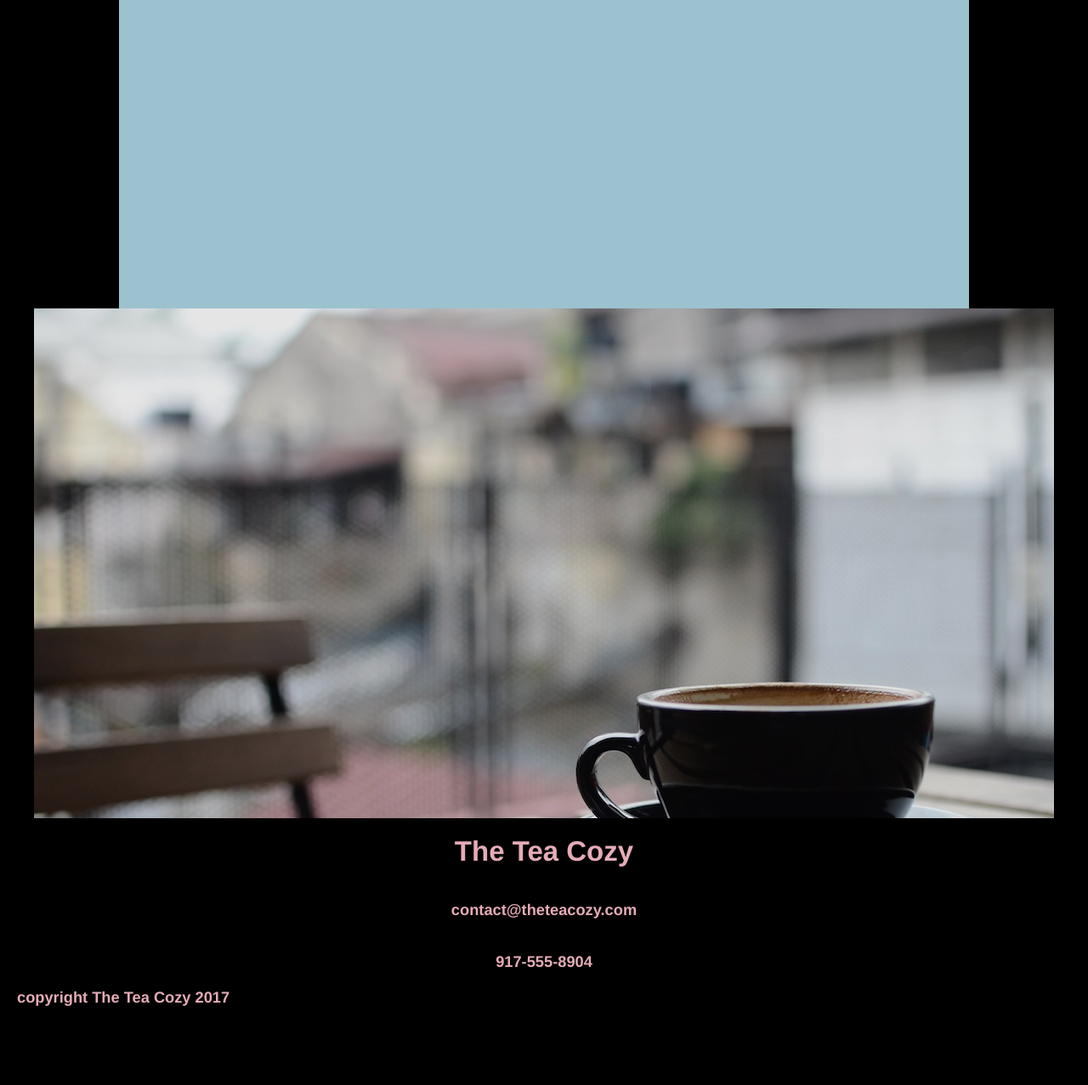
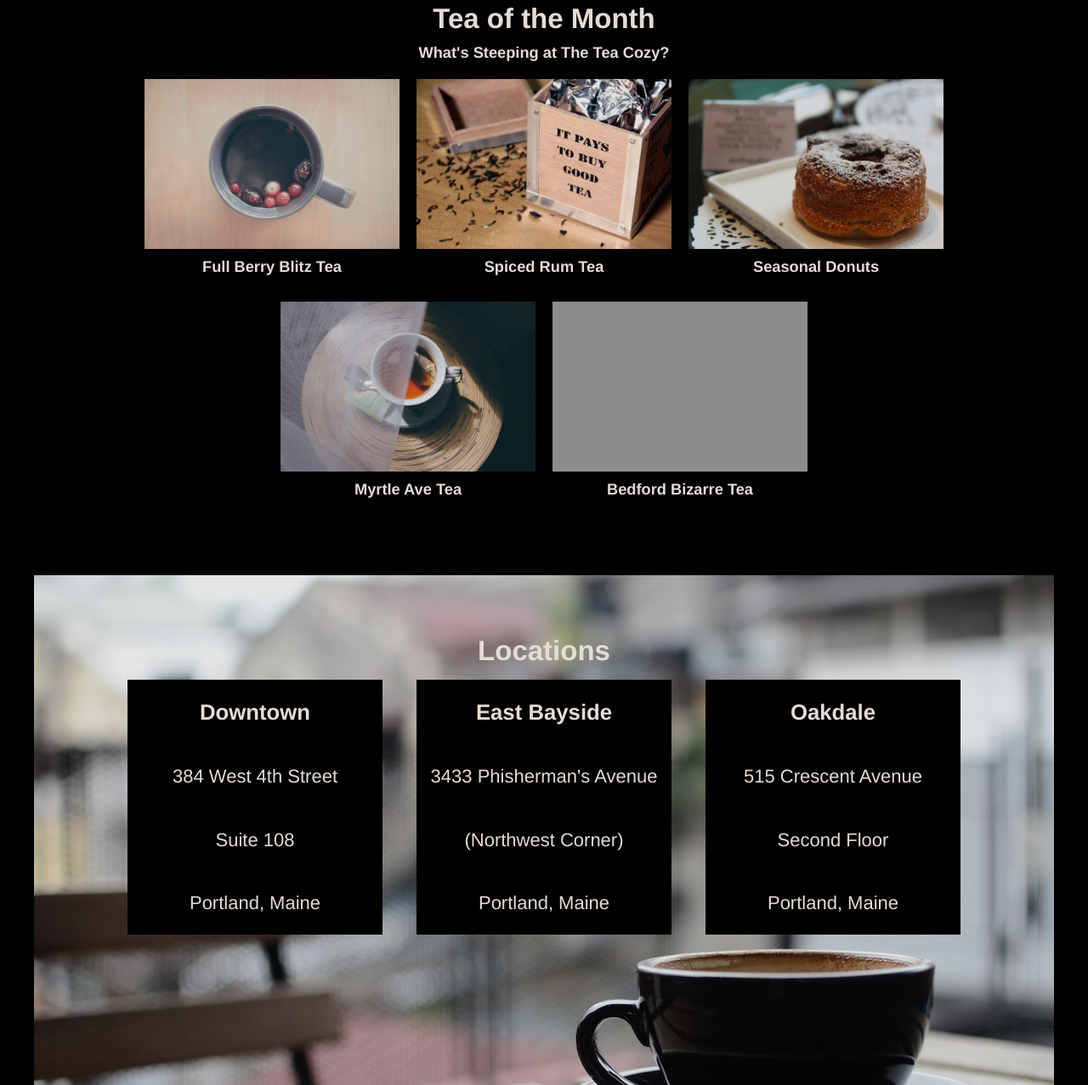
Before and after one commit to GBGitUser/codacademy-teacozy, a plain HTML site: page index.html in a window 1280 px wide. Shown: the part 907-2184 px from the top of the page at 85% size. Before the commit the page ends 2092 px from the top, so only its background shows below. Drawn offline with Linux system fonts and the light colour scheme; grey boxes are pictures that could not be loaded.

Commit message:
Completed

```diff
--- a/index.html
+++ b/index.html
@@ -30,12 +30,55 @@
 
       <!-- FEATURED -->
       <div class="featured" id="featured">
-
+        <h2>Tea of the Month</h2>
+        <h5>What's Steeping at The Tea Cozy?</h5>
+        <div class="teatype_collection">
+          <div class="teatype">
+            <img src="./resources/images/img-berryblitz.jpg" alt="Berry Blitz Tea">
+            <h5>Full Berry Blitz Tea</h5>
+          </div>
+          <div class="teatype">
+            <img src="./resources/images/img-spiced-rum.jpg" alt="Spiced Rum Tea">
+            <h5>Spiced Rum Tea</h5>
+          </div>
+          <div class="teatype">
+            <img src="./resources/images/img-donut.jpg" alt="Seasonal Donuts">
+            <h5>Seasonal Donuts</h5>
+          </div>
+          <div class="teatype">
+            <img src="./resources/images/img-myrtle-ave.jpg" alt="Myrtle Ave Tea">
+            <h5>Myrtle Ave Tea</h5>
+          </div>
+          <div class="teatype">
+            <img src="./resources/images/img-bedford-bizarre.jpg" alt="Bedford Bizarre Tea">
+            <h5>Bedford Bizarre Tea</h5>
+          </div>
+        </div>
       </div>
 
       <!-- LOCATIONS -->
       <div class="locations" id="locations">
-
+        <h2>Locations</h2>
+        <div class="place_collection">
+          <div class="place">
+            <h3>Downtown</h3>
+            <p>384 West 4th Street</p>
+            <p>Suite 108</p>
+            <p>Portland, Maine</p>
+          </div>
+          <div class="place">
+            <h3>East Bayside</h3>
+            <p>3433 Phisherman's Avenue</p>
+            <p>(Northwest Corner)</p>
+            <p>Portland, Maine</p>
+          </div>
+          <div class="place">
+            <h3>Oakdale</h3>
+            <p>515 Crescent Avenue</p>
+            <p>Second Floor</p>
+            <p>Portland, Maine</p>
+          </div>
+        </div>
       </div>
 
 
--- a/resources/css/style.css
+++ b/resources/css/style.css
@@ -18,9 +18,12 @@ time, mark, audio, video {
 }
 
 body {
+  display: flex;
+  flex-direction: column;
+  align-items: center;
   font-family: Helvetica;
   font-size: 22px;
-  color: pink;
+  color: seashell;
   background-color: black;
   opacity: 0.9;
   text-align: center;
@@ -71,6 +74,7 @@ header a {
   width: 1200px;
   justify-content: center;
   background-image: url("../images/img-mission-background.jpg");
+  margin-top: 70px; /*** Make space for the header when accessed via nav link. NB needs to be maergin not padding to account for bg-image ***/
 }
 
 .mission h2, h4 {
@@ -79,15 +83,63 @@ header a {
 }
 
 .featured {
-  height: 500px;
-  width: 1000px;
-  background-color: lightblue;
+  width: 1000px; /* No height set as I just want the ht dictated by photo sizes and margins */
+  padding-top: 70px; /*** Make space for the header when accessed via nav link ***/
+}
+
+.featured h5 {
+  padding: 10px;
+}
+
+.teatype_collection {
+  display: flex;
+  flex-flow: row wrap; /* Just thought i'd use this rather than flex-direction for a change */
+  justify-content: center;
+}
+
+.teatype {
+  display: flex;
+  flex-flow: column nowrap;
+  align-items: center;
+  margin: 10px;
+}
+
+.teatype img {
+  width: 300px;
+  height: 200px;
 }
 
 .locations {
+  display: flex;
+  flex-flow: column nowrap;
+  align-items: center;
+  justify-content: flex-start; /* not center as this pushed the black blocks too low. Fixed by making this flex-start and adding margin-top above the .locations h2 */
   height: 600px; /*** Error in the redline which says 500px ***/
   width: 1200px;
   background-image: url("../images/img-locations-background.jpg");
+  margin-top: 70px; /*** Make space for the header when accessed via nav link. NB needs to be margin not padding to account for bg-image ***/
+}
+
+.locations h2 {
+  margin-top: 70px;
+}
+
+.place_collection {
+  display: flex;
+  flex-flow: row nowrap;
+  justify-content: center;
+}
+
+.place {
+  display: flex;
+  flex-flow: column nowrap;
+  justify-content: space-around;
+  align-items: center;
+  width: 300px;
+  height: 300px;
+  background-color: black;
+  opacity: 1;
+  margin: 15px 20px;
 }
 
 .footer {
@@ -101,7 +153,6 @@ header a {
 }
 
 .copy {
-  display: flex;
-  justify-content: flex-start;
+  align-self: flex-start;
   padding-left: 20px;
 }
```
